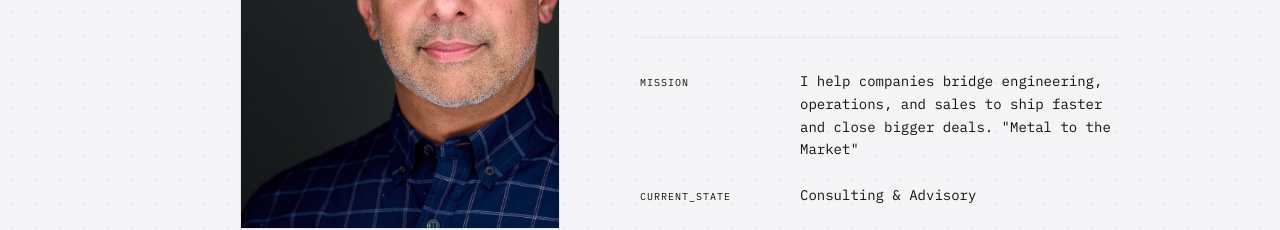
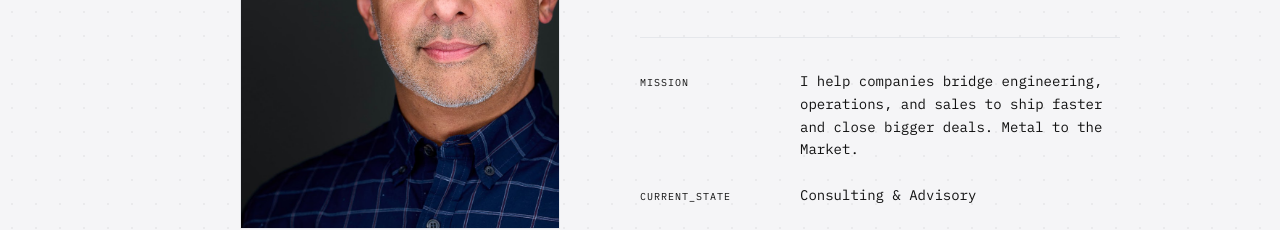
Before and after one commit to fahsho/fahadwebsite, a Next.js app: page / in a window 1280 px wide. Shown: the part 384-614 px from the top of the page. Built offline with nearby package versions, Linux system fonts and the light colour scheme.

Commit message:
Update Homepage

```diff
--- a/src/app/page.tsx
+++ b/src/app/page.tsx
@@ -40,7 +40,7 @@ export default function Home() {
             <div className="grid grid-cols-1 gap-6 border-y border-foreground/10 py-8 font-mono">
               <div className="grid grid-cols-3 items-baseline">
                 <span className="text-[10px] uppercase text-foreground/40 tracking-widest">Mission</span>
-                <span className="col-span-2 text-sm leading-relaxed">I help companies bridge engineering, operations, and sales to ship faster and close bigger deals. "Metal to the Market"</span>
+                <span className="col-span-2 text-sm leading-relaxed">I help companies bridge engineering, operations, and sales to ship faster and close bigger deals. Metal to the Market.</span>
               </div>
               <div className="grid grid-cols-3 items-baseline">
                 <span className="text-[10px] uppercase text-foreground/40 tracking-widest">Current_State</span>
```
